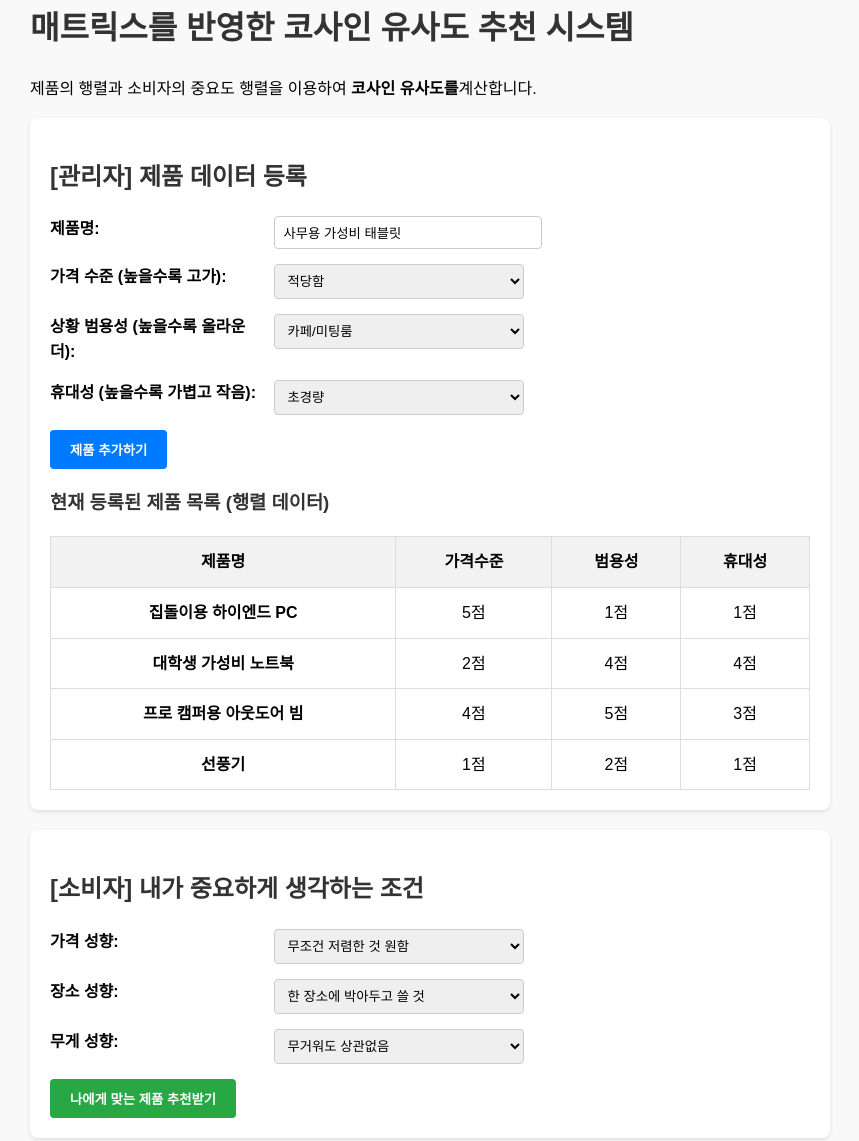
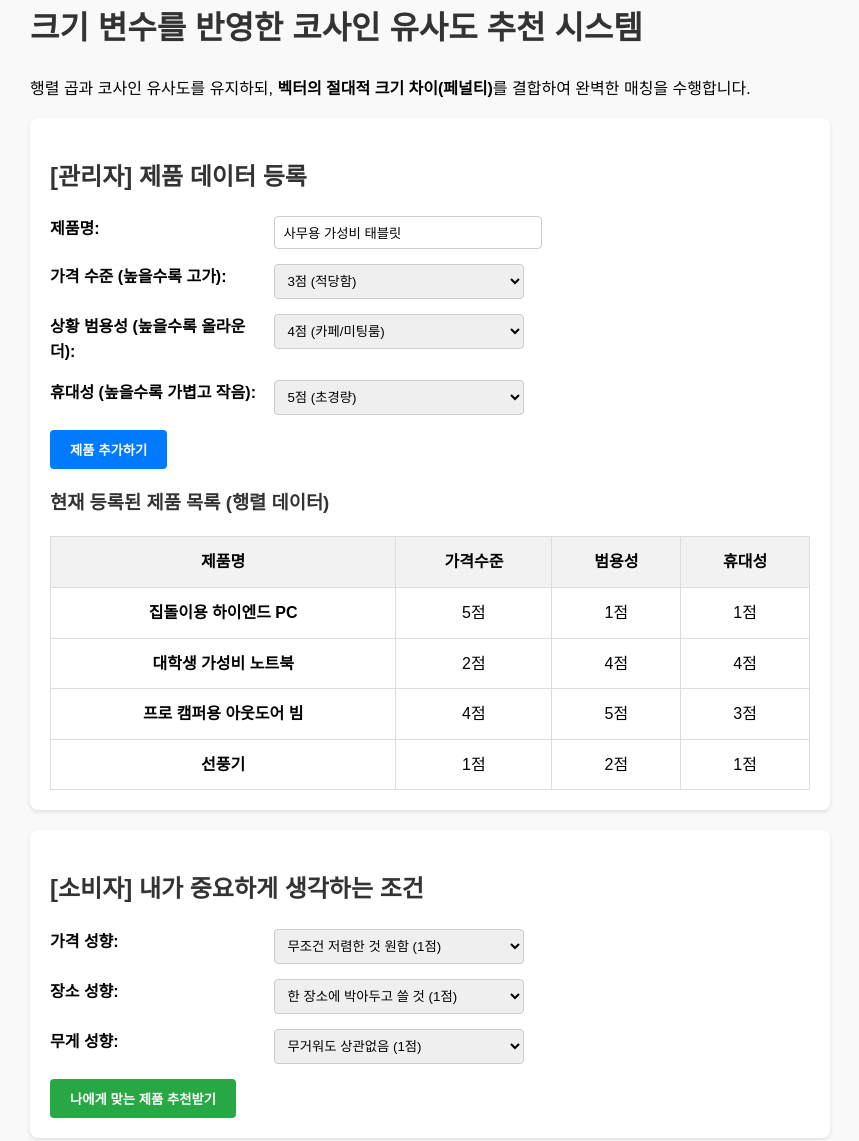
Before and after one commit to hyun3202/site, a plain HTML site: page index.html in a window 1280 px wide. Shown: the part 38-1179 px from the top of the page, without its empty margins (210-1069 px from the left). Drawn offline with Linux system fonts and the light colour scheme.

Commit message:
Update index.html

```diff
--- a/index.html
+++ b/index.html
@@ -21,8 +21,8 @@
 </head>
 <body>
 
-    <h1>매트릭스를 반영한 코사인 유사도 추천 시스템</h1>
-    <p>제품의 행렬과 소비자의 중요도 행렬을 이용하여 <strong>코사인 유사도를</strong>계산합니다.</strong></p>
+    <h1>크기 변수를 반영한 코사인 유사도 추천 시스템</h1>
+    <p>행렬 곱과 코사인 유사도를 유지하되, <strong>벡터의 절대적 크기 차이(페널티)</strong>를 결합하여 완벽한 매칭을 수행합니다.</p>
 
     <div class="section">
         <h2>[관리자] 제품 데이터 등록</h2>
@@ -34,33 +34,33 @@
         <div class="form-group">
             <label>가격 수준 (높을수록 고가):</label>
             <select id="prodCost">
-                <option value="5">최고급/고가</option>
-                <option value="4">다소 비쌈</option>
-                <option value="3" selected>적당함</option>
-                <option value="2">저렴함</option>
-                <option value="1">초저가</option>
+                <option value="5">5점 (최고급/고가)</option>
+                <option value="4">4점 (다소 비쌈)</option>
+                <option value="3" selected>3점 (적당함)</option>
+                <option value="2">2점 (저렴함)</option>
+                <option value="1">1점 (초저가)</option>
             </select>
         </div>
 
         <div class="form-group">
             <label>상황 범용성 (높을수록 올라운더):</label>
             <select id="prodContext">
-                <option value="5">야외/캠핑</option>
-                <option value="4" selected>카페/미팅룸</option>
-                <option value="3">출퇴근/일상</option>
-                <option value="2">실내/집안</option>
-                <option value="1">특수 목적</option>
+                <option value="5">5점 (야외/캠핑)</option>
+                <option value="4" selected>4점 (카페/미팅룸)</option>
+                <option value="3">3점 (출퇴근/일상)</option>
+                <option value="2">2점 (실내/집안)</option>
+                <option value="1">1점 (특수 목적)</option>
             </select>
         </div>
 
         <div class="form-group">
             <label>휴대성 (높을수록 가볍고 작음):</label>
             <select id="prodPort">
-                <option value="5" selected>초경량</option>
-                <option value="4">가벼움</option>
-                <option value="3">보통</option>
-                <option value="2">다소 무거움</option>
-                <option value="1">거치형/매우무겁</option>
+                <option value="5" selected>5점 (초경량)</option>
+                <option value="4">4점 (가벼움)</option>
+                <option value="3">3점 (보통)</option>
+                <option value="2">2점 (다소 무거움)</option>
+                <option value="1">1점 (거치형/매우무겁)</option>
             </select>
         </div>
 
@@ -86,27 +86,27 @@
         <div class="form-group">
             <label>가격 성향:</label>
             <select id="userCost">
-                <option value="5">돈 상관없음, 최고급 희망 </option>
-                <option value="3">적당한 가격대 원함 </option>
-                <option value="1" selected>무조건 저렴한 것 원함 </option>
+                <option value="5">돈 상관없음, 최고급 희망 (5점)</option>
+                <option value="3">적당한 가격대 원함 (3점)</option>
+                <option value="1" selected>무조건 저렴한 것 원함 (1점)</option>
             </select>
         </div>
 
         <div class="form-group">
             <label>장소 성향:</label>
             <select id="userContext">
-                <option value="5">언제 어디서나 야외 이동용 </option>
-                <option value="3">일반적인 수준 </option>
-                <option value="1" selected>한 장소에 박아두고 쓸 것 </option>
+                <option value="5">언제 어디서나 야외 이동용 (5점)</option>
+                <option value="3">일반적인 수준 (3점)</option>
+                <option value="1" selected>한 장소에 박아두고 쓸 것 (1점)</option>
             </select>
         </div>
 
         <div class="form-group">
             <label>무게 성향:</label>
             <select id="userPort">
-                <option value="5">무조건 가볍고 작은 것 </option>
-                <option value="3">보통 무게면 됨 </option>
-                <option value="1" selected>무거워도 상관없음 </option>
+                <option value="5">무조건 가볍고 작은 것 (5점)</option>
+                <option value="3">보통 무게면 됨 (3점)</option>
+                <option value="1" selected>무거워도 상관없음 (1점)</option>
             </select>
         </div>
 
```
